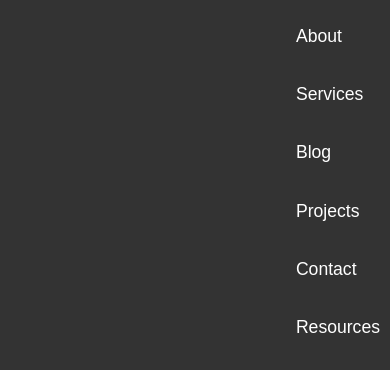
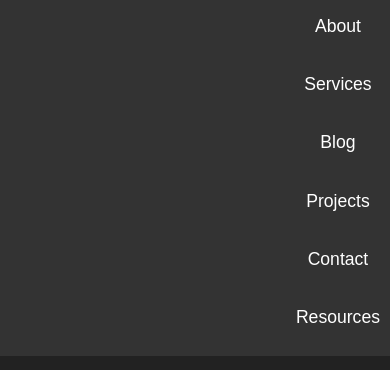
Before and after one commit to ZiglaCity/The-TechSaints, a plain HTML site: page index.html in a window 390 px wide. Shown: the part 71-441 px from the top of the page. Drawn offline with Linux system fonts and the light colour scheme.

Commit message:
Updated style to fix mobile view

```diff
--- a/css/styles.css
+++ b/css/styles.css
@@ -23,7 +23,6 @@ body {
     margin-top: 5px;
     margin-bottom: 5px;
     margin-left: 20px;
-
     font-size: 18px;
     font-weight: bold;
     font-family: Arial, Helvetica, sans-serif;
@@ -31,7 +30,6 @@ body {
 
 .navbar {
     background-color: #333;
-    position: sticky;
     top: 0;
     width: 100%;
     display: flex;
@@ -41,7 +39,6 @@ body {
 
 .navbar ul{
     display:flex;
-    justify-content: flex-end;
     margin-left: auto;
 
 }
@@ -120,6 +117,8 @@ main {
 @media (max-width: 768px) {
     .nav-links {
         flex-direction: column;
+        align-items: center;
+        padding: 0;
     }
 
     .nav-links li {
```
